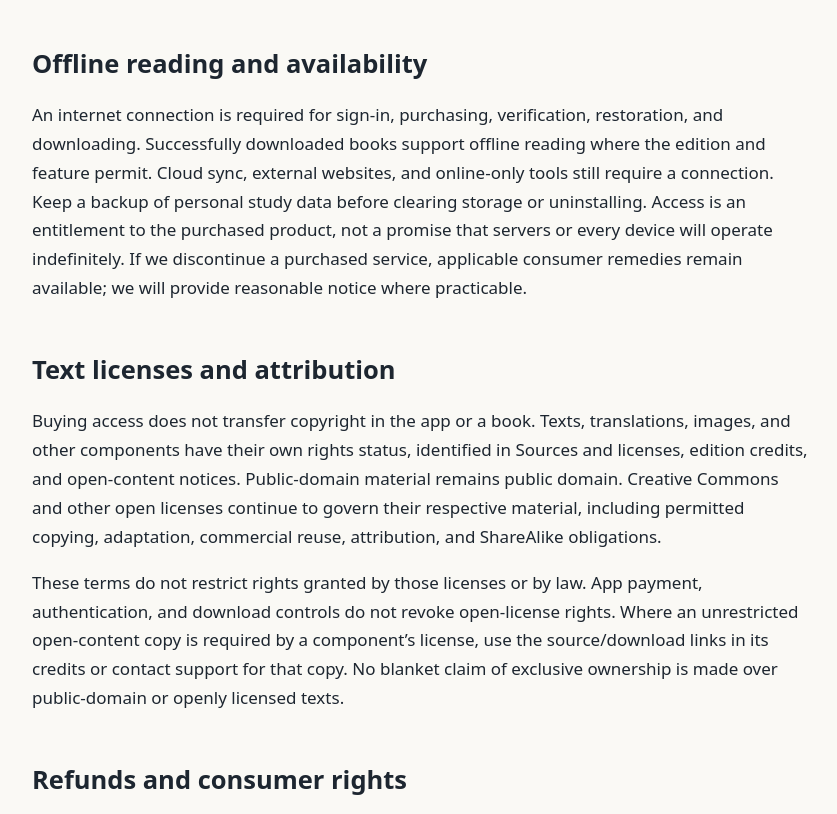
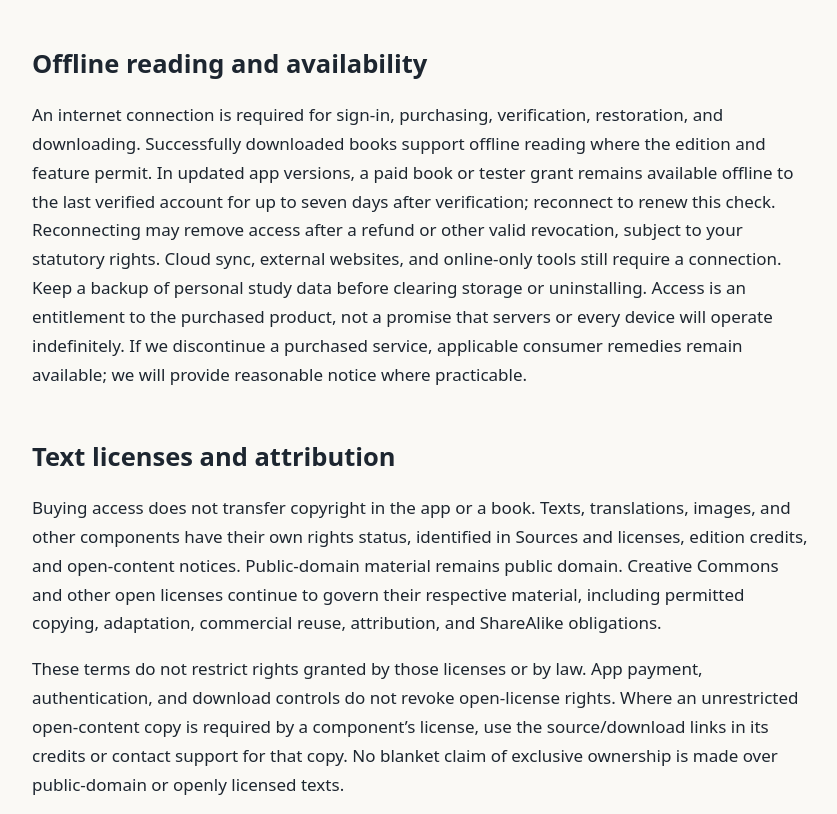
Before and after one commit to 6uard1an/amudi, a plain HTML site: page terms.html in a window 1280 px wide. Shown: the part 1730-2544 px from the top of the page, without its empty margins (218-1055 px from the left). Drawn offline with Linux system fonts and the light colour scheme.

Commit message:
Disclose account-bound offline book verification

```diff
--- a/terms.html
+++ b/terms.html
@@ -21,7 +21,7 @@
 <h2>Official tester access</h2>
 <p>Members of the <a href="https://groups.google.com/g/amudi-alpha-testers">Amudi Alpha Testers group</a> qualify for permanent, no-charge access to all current and future books published in Amudi, once group membership and their Google account are verified. This account entitlement continues in production releases and does not expire when testing ends or the member leaves the group. New membership is checked when you sign in with Google. Once verified, access is saved permanently; there are no scheduled membership checks. Sign in while you are still an approved member so your membership can be verified. Pending invitations alone do not qualify. This benefit does not create a paid Google Play transaction or change the catalog’s listed prices. Deleting the Amudi account removes its stored tester grant; if you later create a new account after leaving the group, automatic verification of that former membership may no longer be possible. Contact support about that case.</p>
 <h2>Offline reading and availability</h2>
-<p>An internet connection is required for sign-in, purchasing, verification, restoration, and downloading. Successfully downloaded books support offline reading where the edition and feature permit. Cloud sync, external websites, and online-only tools still require a connection. Keep a backup of personal study data before clearing storage or uninstalling. Access is an entitlement to the purchased product, not a promise that servers or every device will operate indefinitely. If we discontinue a purchased service, applicable consumer remedies remain available; we will provide reasonable notice where practicable.</p>
+<p>An internet connection is required for sign-in, purchasing, verification, restoration, and downloading. Successfully downloaded books support offline reading where the edition and feature permit. In updated app versions, a paid book or tester grant remains available offline to the last verified account for up to seven days after verification; reconnect to renew this check. Reconnecting may remove access after a refund or other valid revocation, subject to your statutory rights. Cloud sync, external websites, and online-only tools still require a connection. Keep a backup of personal study data before clearing storage or uninstalling. Access is an entitlement to the purchased product, not a promise that servers or every device will operate indefinitely. If we discontinue a purchased service, applicable consumer remedies remain available; we will provide reasonable notice where practicable.</p>
 <h2>Text licenses and attribution</h2>
 <p>Buying access does not transfer copyright in the app or a book. Texts, translations, images, and other components have their own rights status, identified in Sources and licenses, edition credits, and open-content notices. Public-domain material remains public domain. Creative Commons and other open licenses continue to govern their respective material, including permitted copying, adaptation, commercial reuse, attribution, and ShareAlike obligations.</p>
 <p>These terms do not restrict rights granted by those licenses or by law. App payment, authentication, and download controls do not revoke open-license rights. Where an unrestricted open-content copy is required by a component’s license, use the source/download links in its credits or contact support for that copy. No blanket claim of exclusive ownership is made over public-domain or openly licensed texts.</p>
```
Also changed, not shown: privacy.html (+1 -0 lines).
